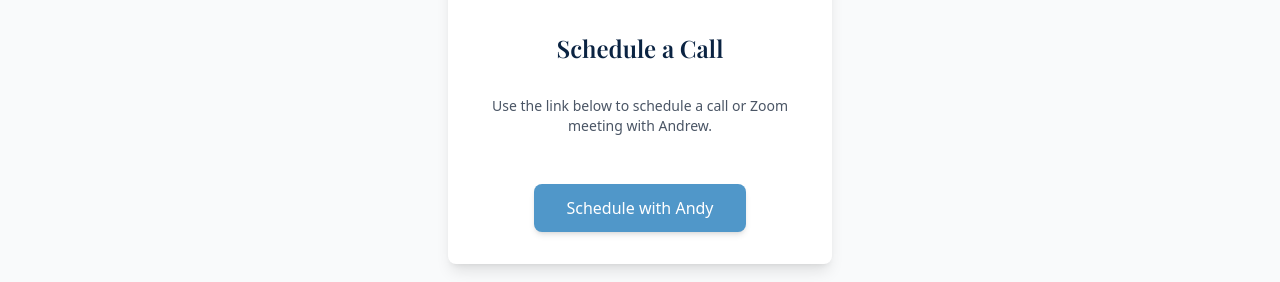
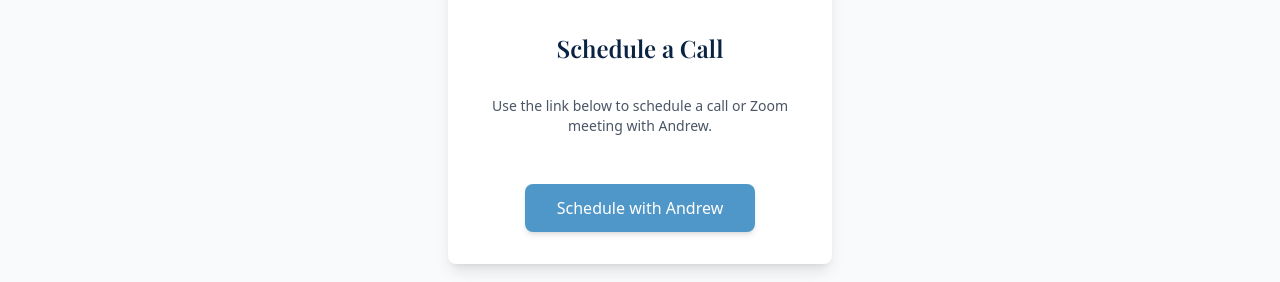
Before and after one commit to GChristopher132/finance, a Next.js app in the folder banks-channel-advisors/: page /client-resources in a window 1280 px wide. Shown: the part 1169-1451 px from the top of the page. Built offline with nearby package versions, Linux system fonts and the light colour scheme.

Commit message:
Client Resources Page

```diff
--- a/banks-channel-advisors/src/app/client-resources/page.js
+++ b/banks-channel-advisors/src/app/client-resources/page.js
@@ -136,8 +136,8 @@
             <ResourceCard
               title="Schedule a Call"
               description="Use the link below to schedule a call or Zoom meeting with Andrew."
-              buttonText="Schedule with Andy"
-              buttonHref="#" // Add Andy's scheduling link here
+              buttonText="Schedule with Andrew"
+              buttonHref="#" // Add Andrew's scheduling link here
               Icon={CalendarDays}
               targetBlank={true} // Or false if it's not an external link
             />
```
